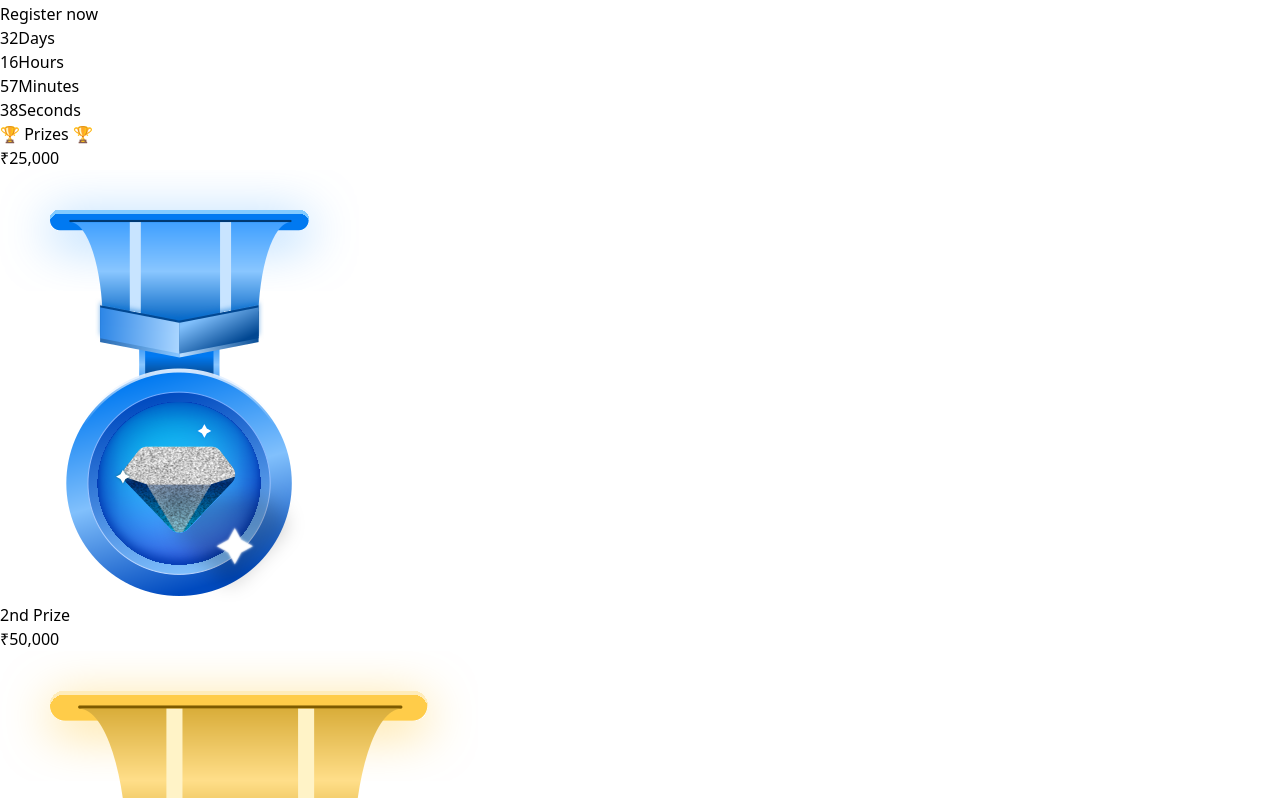
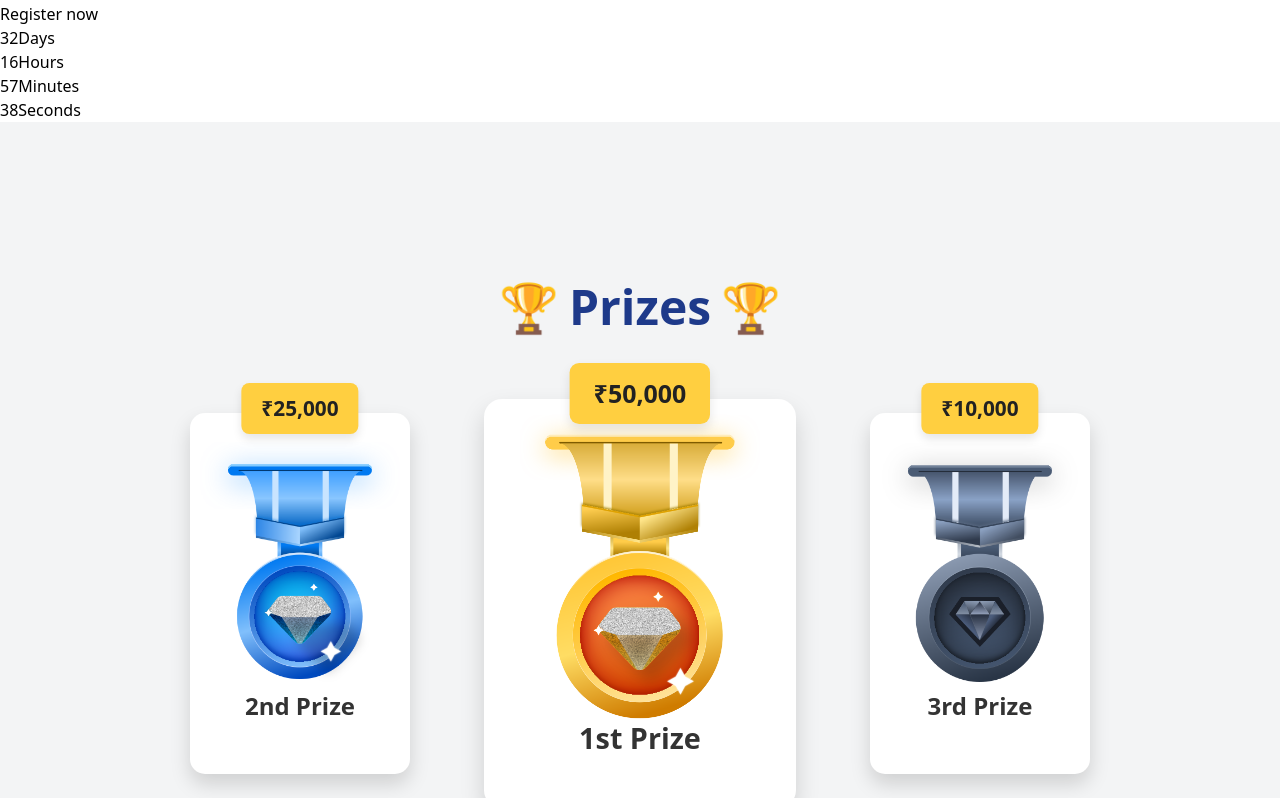
Before and after one commit to muruga21/codeathon, a React (Vite) app: page / in a window 1280 px wide. Shown: the part 262-1060 px from the top of the page. Built offline with nearby package versions, Linux system fonts and the light colour scheme.

Commit message:
Adjusted alignment in prize boxes

```diff
--- /dev/null
+++ b/src/components/Prizes.css
@@ -0,0 +1,107 @@
+.prizes-container {
+    display: flex;
+    flex-direction: column;
+    align-items: center;
+    justify-content: center;
+    min-height: 100vh;
+    background-color: #F3F4F5;
+    padding: 50px 20px;
+  }
+
+  .prizes-heading {
+    font-size: 3rem;
+    font-weight: bold;
+    color: #1e3a8a;
+    text-align: center;
+    margin-bottom: 40px;
+    display: flex;
+    align-items: center;
+    gap: 10px;
+    padding-bottom: 30px;
+  }
+
+  .prizes-wrapper {
+    display: flex;
+    justify-content: center;
+    align-items: flex-end;
+    gap: 100px;
+    flex-wrap: wrap;
+
+  }
+
+  .prize-box {
+    display: flex;
+    flex-direction: column;
+    align-items: center;
+    text-align: center;
+    background: white;
+    padding: 50px;
+    border-radius: 15px;
+    box-shadow: 0 10px 20px rgba(0, 0, 0, 0.15);
+    transition: transform 0.3s ease-in-out, box-shadow 0.3s ease-in-out;
+    position: relative;
+    width: 220px;
+    cursor: pointer;
+    padding-top: 50px;
+  }
+
+  .gold-box {
+    transform: scale(1.2);
+    width: 260px;
+    padding: 40px;
+  }
+
+  .prize-box:hover {
+    transform: scale(1.1) translateY(-10px);
+    box-shadow: 0 15px 30px rgba(0, 0, 0, 0.2);
+  }
+
+.prize-amount {
+    font-size: 1.3rem;
+    font-weight: bold;
+    background: #ffcf40;
+    padding: 10px 20px;
+    border-radius: 8px;
+    color: #222;
+    position: absolute;
+    top: -30px;  /* Moved higher */
+    left: 50%;
+    transform: translateX(-50%);
+    box-shadow: 0 5px 10px rgba(0, 0, 0, 0.1);
+  }
+
+  .big-amount {
+    font-size: 1.6rem;
+    padding: 12px 25px;
+    top: -35px;
+  }
+
+
+  .prize-image-wrapper {
+    width: 200px;
+    height: 200px;
+    display: flex;
+    align-items: center;
+    justify-content: center;
+    transition: transform 0.3s ease-in-out;
+  }
+
+  .big-image-wrapper {
+    width: 180px;
+    height: 180px;
+  }
+
+  .prize-image-wrapper:hover {
+    transform: rotate(5deg) scale(1.1);
+  }
+
+  .prize-title {
+    font-size: 1.5rem;
+    font-weight: bold;
+    color: #333;
+    margin-top: 25px;
+  }
+
+  .big-title {
+    font-size: 1.8rem;
+  }
--- a/src/components/Prizes.tsx
+++ b/src/components/Prizes.tsx
@@ -1,61 +1,45 @@
+
+import React from "react";
 import bronze from "../assets/images/bronze.png";
 import silver from "../assets/images/silver.png";
 import gold from "../assets/images/gold.png";
+import "./Prizes.css";
 
 const Prizes = () => {
   return (
-    <div className="flex flex-col items-center justify-center min-h-screen bg-gray-100">
-      {/* Heading */}
-      <h1 className="text-5xl font-extrabold text-blue-800 mb-10">🏆 Prizes 🏆</h1>
+    <div className="prizes-container">
 
-      {/* Prizes Container */}
-      <div className="relative flex items-end justify-center w-full max-w-4xl">
-        {/* 2nd Prize - Left Side */}
-        <div className="flex flex-col items-center absolute left-0 bottom-5 md:bottom-10">
-          <span className="text-2xl md:text-3xl font-bold text-gray-700 bg-yellow-300 px-5 py-2 rounded-lg">
-            ₹25,000
-          </span>
-          <div className="relative">
-            <div className="absolute inset-0 bg-yellow-300 rounded-full blur-2xl opacity-50 w-44 h-44"></div>
-            <img
-              src={silver}
-              alt="2nd Prize"
-              className="w-48 md:w-56 rounded-lg shadow-lg transform hover:scale-105 transition-transform relative"
-            />
+      <h1 className="prizes-heading">
+        🏆 <span>Prizes</span> 🏆
+      </h1>
+
+
+      <div className="prizes-wrapper">
+
+        <div className="prize-box silver-box">
+          <div className="prize-amount">₹25,000</div>
+          <div className="prize-image-wrapper">
+            <img src={silver} alt="2nd Prize" className="prize-image" />
           </div>
-          <p className="mt-3 text-2xl md:text-3xl font-bold text-gray-700">2nd Prize</p>
+          <p className="prize-title">2nd Prize</p>
         </div>
 
-        {/* 1st Prize - Centered & Elevated */}
-        <div className="flex flex-col items-center relative top-[-50px] md:top-[-60px]">
-          <span className="text-3xl md:text-4xl font-bold text-gray-700 bg-yellow-500 px-5 py-2 rounded-lg">
-            ₹50,000
-          </span>
-          <div className="relative">
-            <div className="absolute inset-0 bg-yellow-400 rounded-full blur-3xl opacity-70 w-56 h-56"></div>
-            <img
-              src={gold}
-              alt="1st Prize"
-              className="w-56 md:w-64 rounded-lg shadow-lg transform hover:scale-110 transition-transform relative"
-            />
+
+        <div className="prize-box gold-box">
+          <div className="prize-amount">₹50,000</div>
+          <div className="prize-image-wrapper">
+            <img src={gold} alt="1st Prize" className="prize-image" />
           </div>
-          <p className="mt-3 text-3xl md:text-4xl font-extrabold text-gray-700">1st Prize</p>
+          <p className="prize-title">1st Prize</p>
         </div>
 
-        {/* 3rd Prize - Right Side */}
-        <div className="flex flex-col items-center absolute right-0 bottom-5 md:bottom-10">
-          <span className="text-2xl md:text-3xl font-bold text-gray-700 bg-yellow-200 px-5 py-2 rounded-lg">
-            ₹10,000
-          </span>
-          <div className="relative">
-            <div className="absolute inset-0 bg-yellow-200 rounded-full blur-2xl opacity-50 w-44 h-44"></div>
-            <img
-              src={bronze}
-              alt="3rd Prize"
-              className="w-48 md:w-56 rounded-lg shadow-lg transform hover:scale-105 transition-transform relative"
-            />
+
+        <div className="prize-box bronze-box">
+          <div className="prize-amount">₹10,000</div>
+          <div className="prize-image-wrapper">
+            <img src={bronze} alt="3rd Prize" className="prize-image" />
           </div>
-          <p className="mt-3 text-2xl md:text-3xl font-bold text-gray-700">3rd Prize</p>
+          <p className="prize-title">3rd Prize</p>
         </div>
       </div>
     </div>
```
